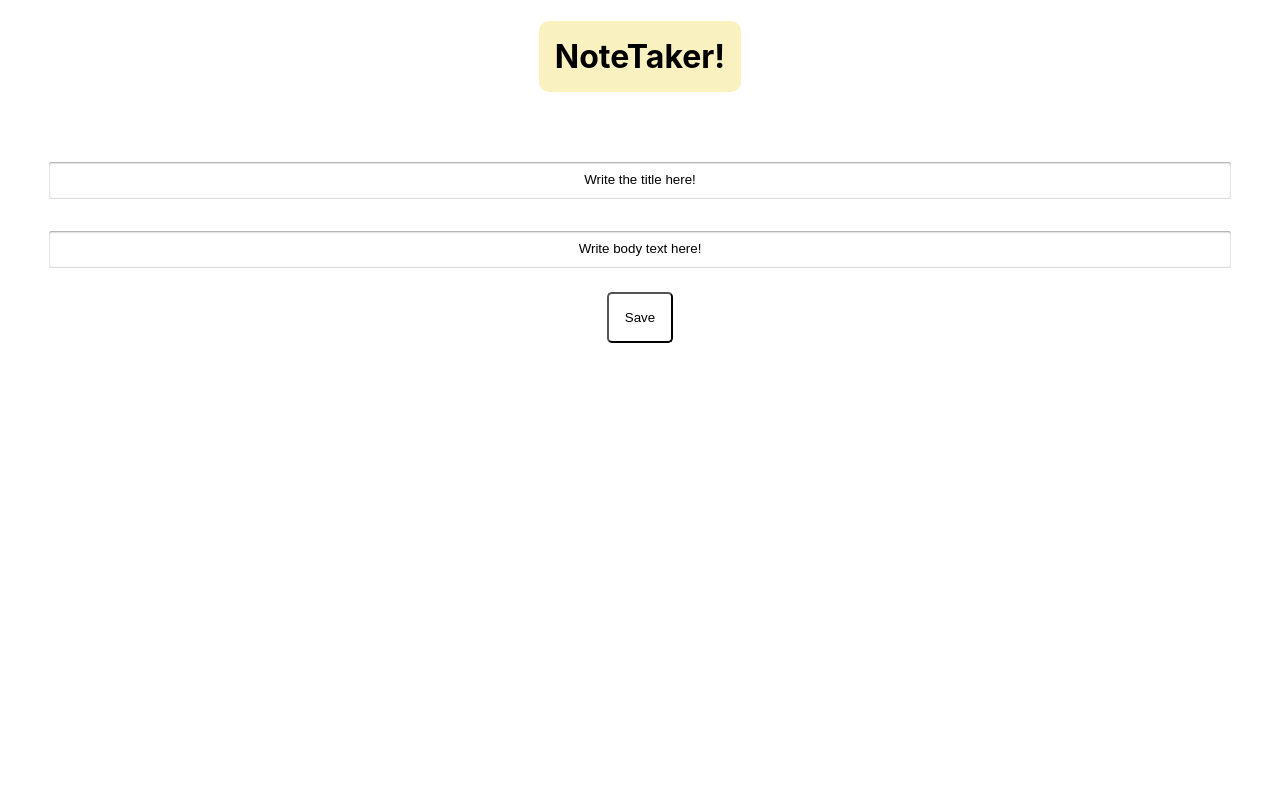
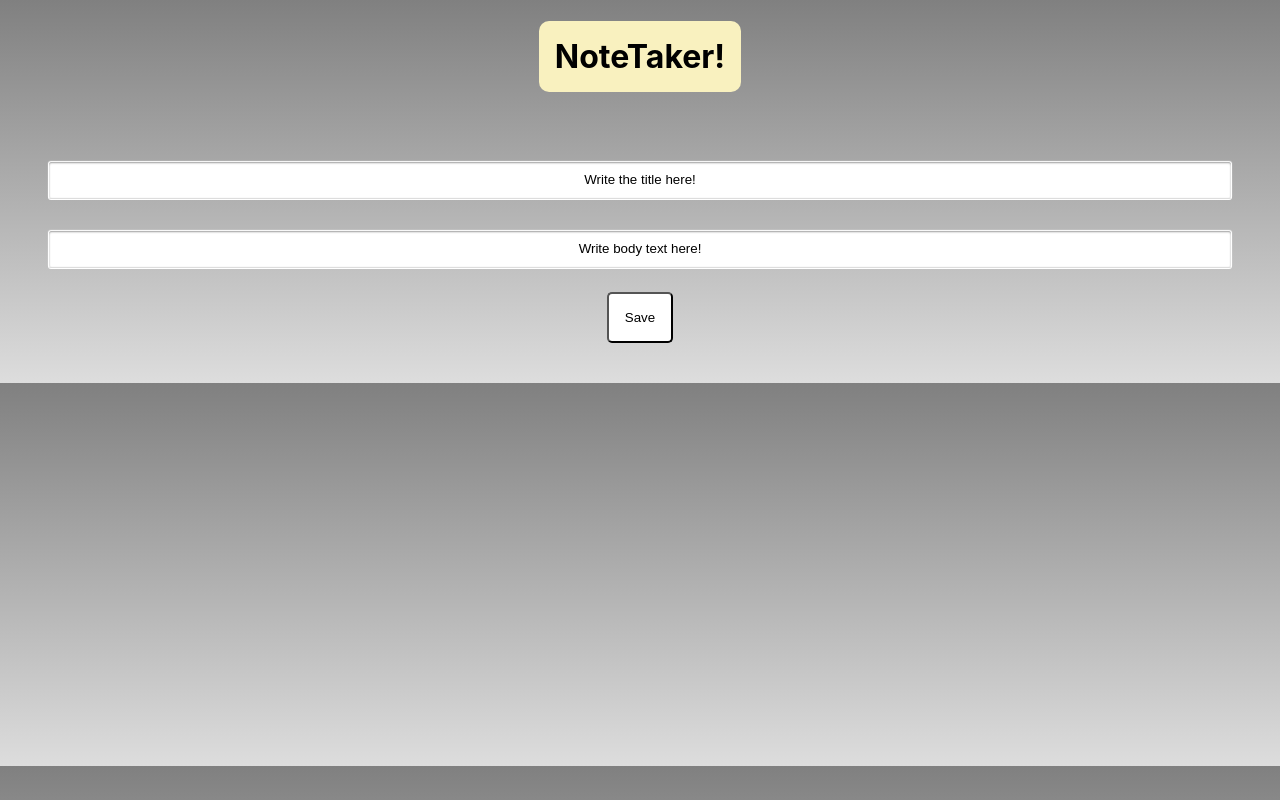
Before and after one commit to 2gaudy/NoteTakerv2, a React (Create React App) app: page / in a window 1280 px wide. Built offline with nearby package versions, Linux system fonts and the light colour scheme.

Commit message:
started database work

```diff
--- a/src/App.css
+++ b/src/App.css
@@ -1,3 +1,7 @@
+html {
+  background: linear-gradient(grey, #DDD);
+}
+
 .App {
   text-align: center;
 }
```
